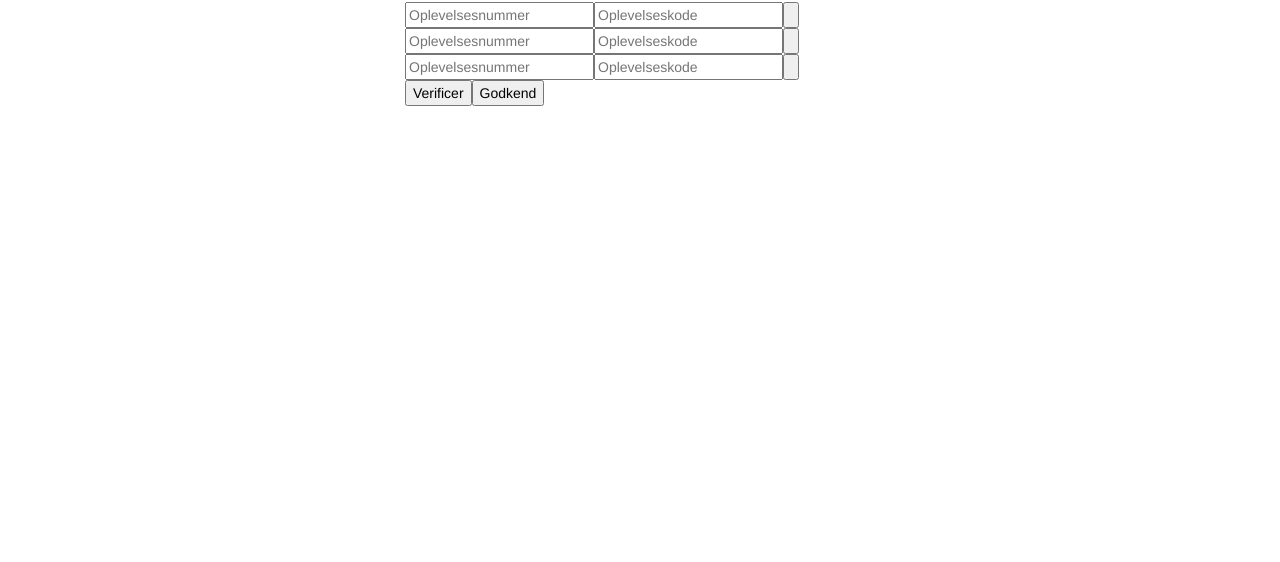
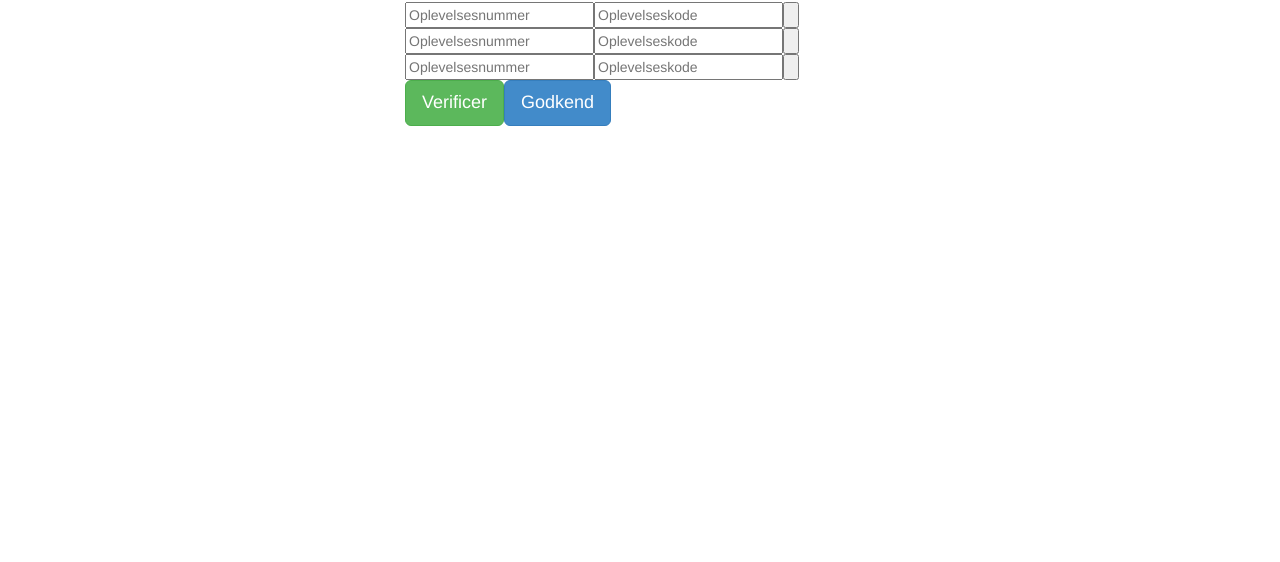
Before and after one commit to leogono/dgdapartner.dev, a website: page index.html in a window 1280 px wide. Shown: the part 238-800 px from the top of the page. Drawn offline with Linux system fonts and the light colour scheme.

Commit message:
switch from input to button

```diff
--- a/index.html
+++ b/index.html
@@ -69,8 +69,8 @@
 							<input type="button">
 						</div>
 						<div class="input-group">
-							<input type="submit" value="Verificer">
-							<input type="submit" value="Godkend">
+							<button class="btn btn-success btn-lg">Verificer</button>
+							<button class="btn btn-primary btn-lg">Godkend</button>
 						</div>
 					</div>
 				</section>
```
